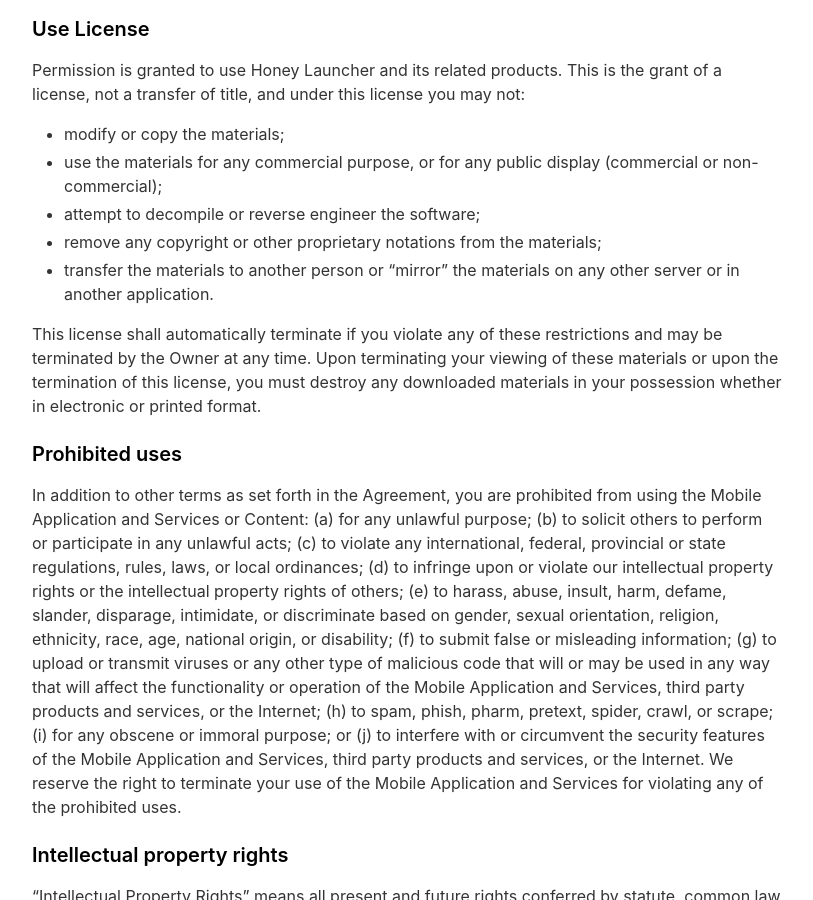
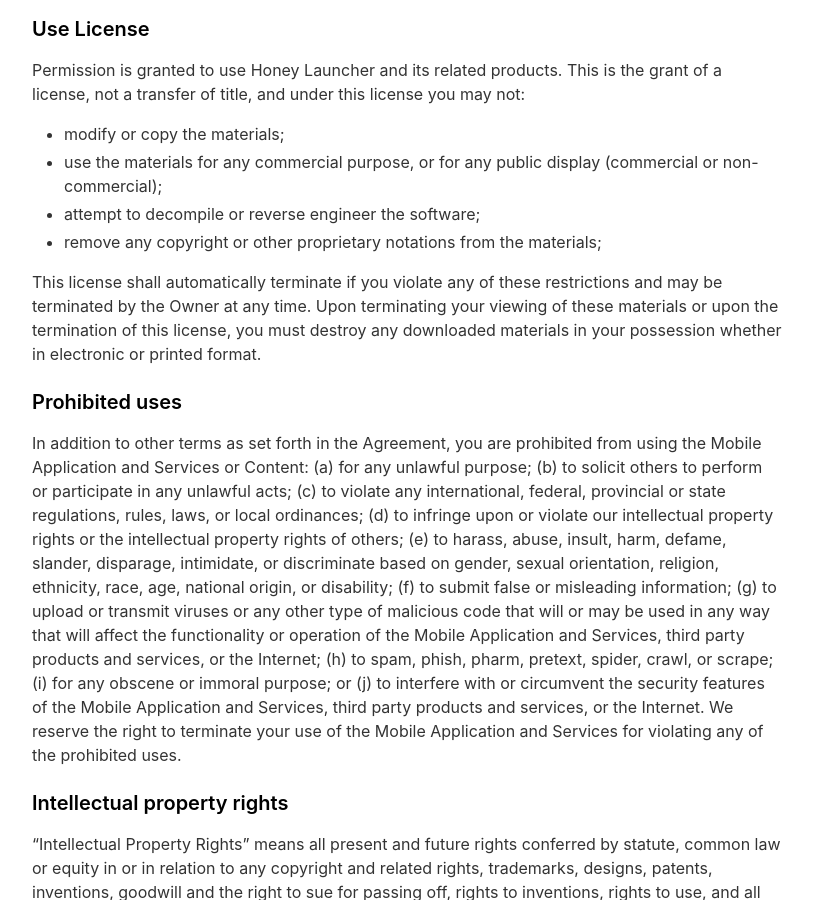
Before and after one commit to honeylauncher/honey-launcher, a Jekyll site: the page built from _pages/terms.md, in a window 1280 px wide and 900 px high, scrolled down 580 px. Shown: the whole window, without its empty margins (233-1046 px from the left). Built offline with Jekyll 4.4.1, drawn with Linux system fonts in a browser that asks for light colours; nearby versions of some CDN libraries.

Commit message:
Update terms.md

```diff
--- a/_pages/terms.md
+++ b/_pages/terms.md
@@ -19,7 +19,6 @@ Permission is granted to use Honey Launcher and its related products. This is th
 * use the materials for any commercial purpose, or for any public display (commercial or non-commercial);
 * attempt to decompile or reverse engineer the software;
 * remove any copyright or other proprietary notations from the materials;
-* transfer the materials to another person or "mirror" the materials on any other server or in another application.
 
 This license shall automatically terminate if you violate any of these restrictions and may be terminated by the Owner at any time. Upon terminating your viewing of these materials or upon the termination of this license, you must destroy any downloaded materials in your possession whether in electronic or printed format.
 
```
